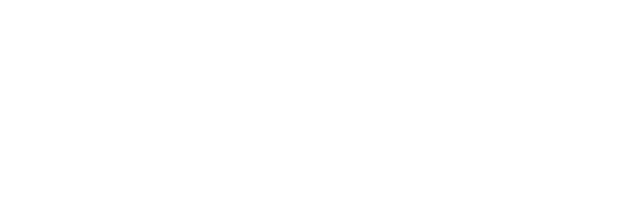
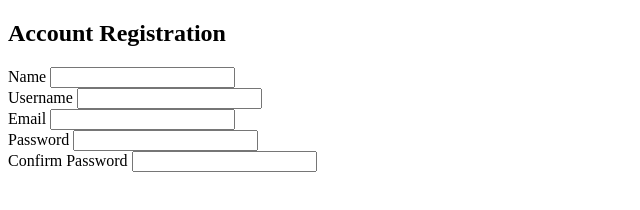
Before and after one commit to KikiBerg/account-registration, a plain HTML site: page index.html in a window 1280 px wide. Shown: the whole page, without its empty margins (0-640 px from the left). Drawn offline with Linux system fonts and the light colour scheme.

Commit message:
Initial HTML structure

```diff
--- a/index.html
+++ b/index.html
@@ -3,9 +3,57 @@
 <head>
   <meta charset="UTF-8">
   <meta name="viewport" content="width=device-width, initial-scale=1.0">
-  <title>Document</title>
+  <title>Account Registration</title>
 </head>
 <body>
+  <main>
+    <section class="registration-container">
+      <h1>Account Registration</h1>
+      <form>
+        <div class="form-part">
+          <label>
+            <span>Name</span>
+            <input type="text" class="name-input" required>
+          </label>
+        </div>
+
+        <div class="form-part">
+          <label>
+            <span>Username</span>
+            <input type="text" class="username-input" required>
+          </label>
+        </div>
+
+        <div class="form-part">
+          <label>
+            <span>Email</span>
+            <input type="email" class="email-input" required>
+          </label>
+        </div>
+
+        <div class="form-part">
+          <label>
+            <span>Password</span>
+            <input type="password" class="password-input" required>
+          </label>
+        </div>
+
+        <div class="form-part">
+          <label>
+            <span>Confirm Password</span>
+            <input type="password" class="confirm-password-input" required>
+          </label>
+        </div>
+
+
+      </form>
+
+    </section>
+  </main>
+
+
+
+
 
 </body>
 </html>
```
